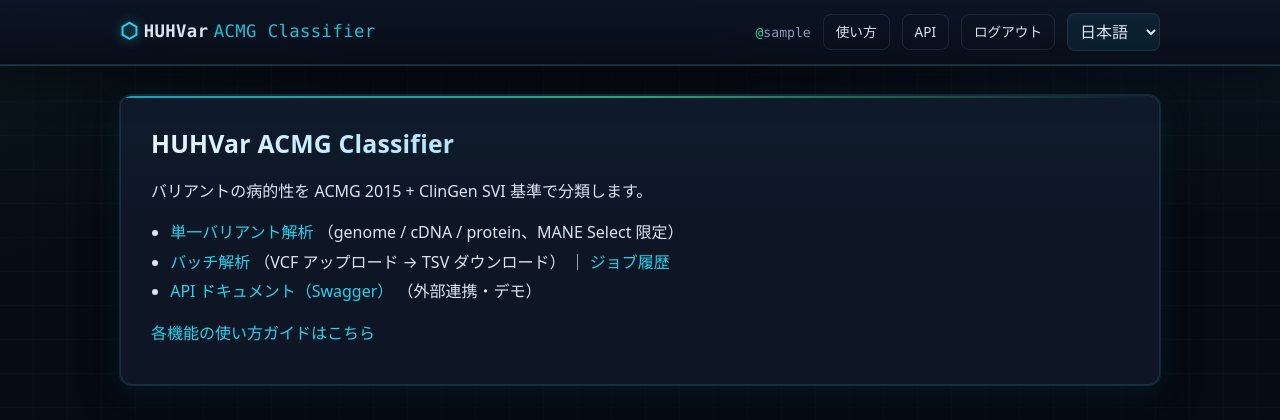
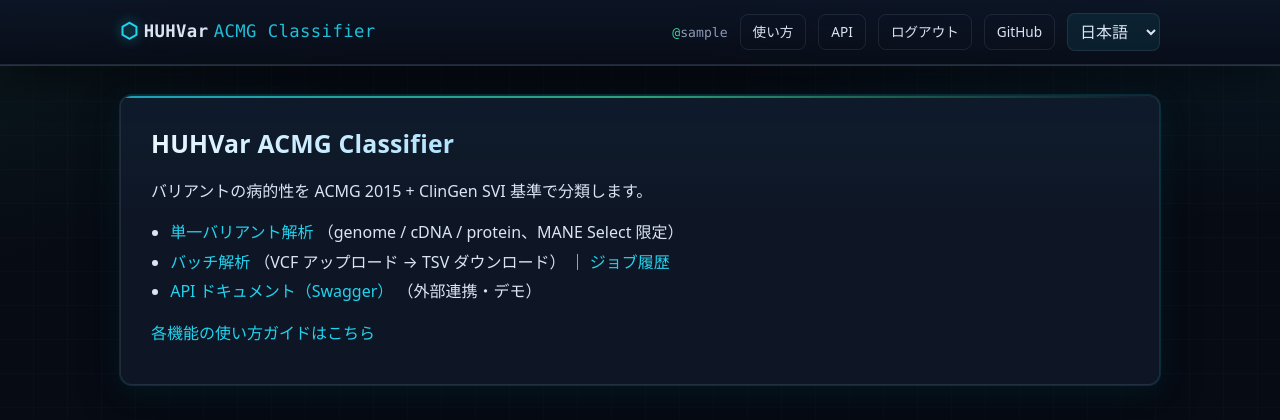
Before and after one commit to hnakahara/HUVar_app, a Django app: page / in a window 1280 px wide. Shown: the top 420 px of the page. Run offline with Django 4.2, Linux system fonts and the light colour scheme; a user stored in the database is signed in; tables that the repository leaves empty hold one stand-in row (values such as "Sample post"); parts of the project's set-up code (start-up, migrations or seed data) failed here and were passed over.

Commit message:
feat: add GitHub repository link to the header

```diff
--- a/templates/base.html
+++ b/templates/base.html
@@ -19,6 +19,8 @@
                     <a class="btn-ghost" href="{% url 'api:swagger-ui' %}">API</a>
                     <a class="btn-ghost" href="{% url 'accounts:logout' %}">{% translate "ログアウト" %}</a>
                 {% endif %}
+                <a class="btn-ghost" href="https://github.com/hnakahara/HUHVar_app"
+                   target="_blank" rel="noopener noreferrer">GitHub</a>
                 <form class="lang" action="{% url 'set_language' %}" method="post" style="margin:0;">
                     {% csrf_token %}
                     <input type="hidden" name="next" value="{{ request.path }}">
```
